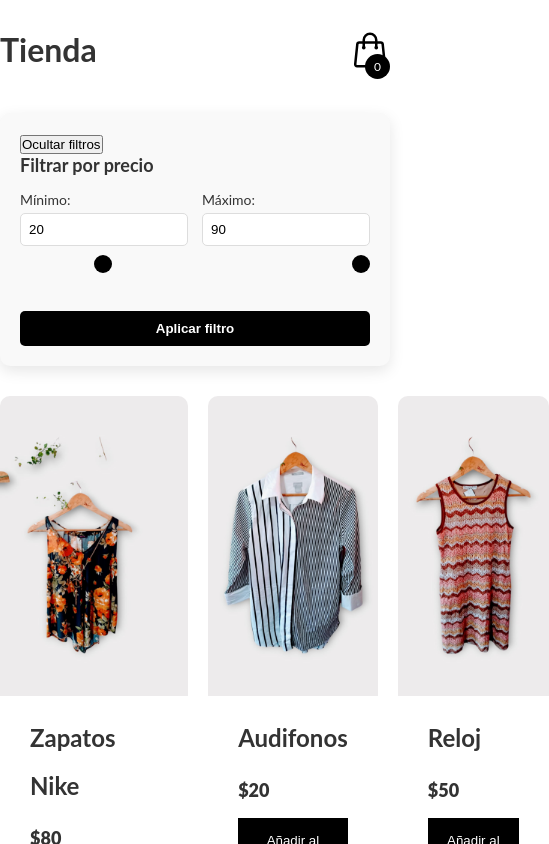
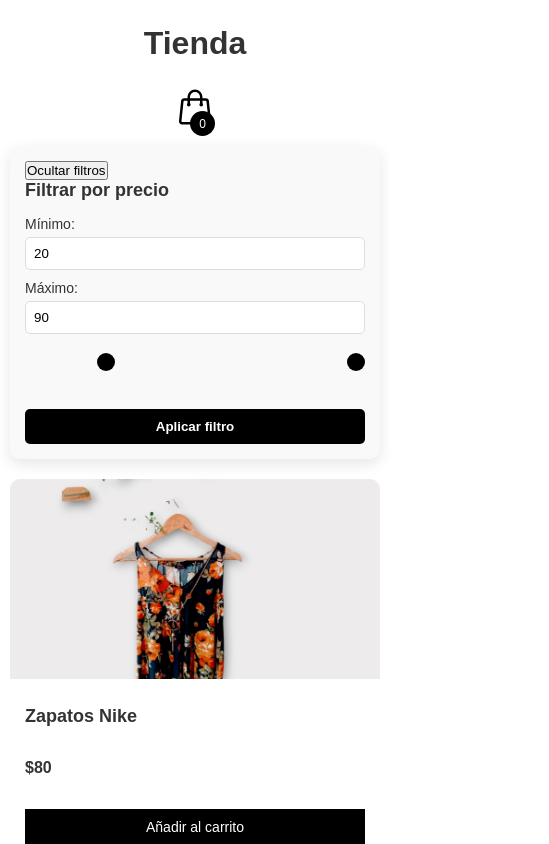
Before and after one commit to JOZYSHOP/githubpagetest, a plain HTML site: page index.html in a window 390 px wide. Both pictures are taken after a click on the button "Mostrar filtros". Shown: the top 844 px of the page, 549 px wide, since content can reach past the window. Drawn offline with Linux system fonts and the light colour scheme.

Commit message:
styles.css

```diff
--- a/styles.css
+++ b/styles.css
@@ -281,3 +281,159 @@ header{
     opacity: 0.5;
     pointer-events: none;
 }
+body {
+    margin: 0 auto;
+    max-width: 1200px;
+    padding: 10px;
+    font-family: Arial, sans-serif;
+}
+
+/* Header responsivo */
+header {
+    display: flex;
+    flex-wrap: wrap;
+    justify-content: space-between;
+    padding: 15px 0;
+    align-items: center;
+}
+
+@media (max-width: 768px) {
+    header {
+        flex-direction: column;
+        text-align: center;
+    }
+
+    header h1 {
+        margin-bottom: 15px;
+    }
+
+    .container-icon {
+        margin-top: 10px;
+    }
+}
+
+/* Contenedor del carrito responsivo */
+.container-cart-products {
+    position: absolute;
+    top: 50px;
+    right: 0;
+    background-color: #fff;
+    width: 400px;
+    z-index: 1;
+    box-shadow: 0 10px 20px rgba(0, 0, 0, 0.2);
+    border-radius: 10px;
+}
+
+@media (max-width: 768px) {
+    .container-cart-products {
+        width: 300px;
+        right: -10px;
+    }
+}
+
+@media (max-width: 480px) {
+    .container-cart-products {
+        width: calc(100vw - 20px);
+        right: -10px;
+        max-height: 70vh;
+        overflow-y: auto;
+    }
+}
+
+/* Productos en el carrito responsivos */
+.cart-product {
+    display: flex;
+    align-items: center;
+    justify-content: space-between;
+    padding: 15px;
+    border-bottom: 1px solid rgba(0, 0, 0, 0.1);
+}
+
+@media (max-width: 480px) {
+    .cart-product {
+        padding: 10px;
+    }
+
+    .info-cart-product {
+        flex-direction: column;
+        align-items: flex-start;
+    }
+
+    .titulo-producto-carrito {
+        font-size: 14px;
+        margin-bottom: 5px;
+    }
+
+    .precio-producto-carrito {
+        font-size: 14px;
+    }
+
+    .cantidad-producto-carrito {
+        font-size: 14px;
+    }
+}
+
+/* Filtro de precio responsivo */
+.filtro-precio-container {
+    background-color: #f9f9f9;
+    padding: 15px;
+    border-radius: 10px;
+    margin-bottom: 20px;
+    box-shadow: 0 5px 15px rgba(0, 0, 0, 0.1);
+}
+
+@media (max-width: 768px) {
+    .filtro-precio-inputs {
+        flex-direction: column;
+    }
+
+    .filtro-precio-min, .filtro-precio-max {
+        width: 100%;
+        margin-bottom: 10px;
+    }
+}
+
+/* Grid de productos responsivo */
+.container-items {
+    display: grid;
+    grid-template-columns: repeat(auto-fill, minmax(250px, 1fr));
+    gap: 20px;
+    margin-top: 20px;
+}
+
+@media (max-width: 768px) {
+    .container-items {
+        grid-template-columns: repeat(2, 1fr);
+        gap: 15px;
+    }
+}
+
+@media (max-width: 480px) {
+    .container-items {
+        grid-template-columns: 1fr;
+        gap: 15px;
+    }
+
+    .item img {
+        height: 200px;
+    }
+
+    .info-product {
+        padding: 15px;
+    }
+
+    .info-product h2 {
+        font-size: 18px;
+        margin-bottom: 8px;
+    }
+
+    .price {
+        font-size: 16px;
+        margin-bottom: 15px;
+    }
+
+    .info-product button {
+        padding: 10px;
+        font-size: 14px;
+    }
+}
```
